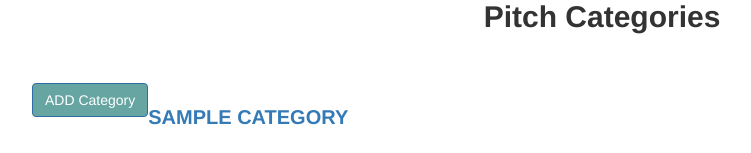
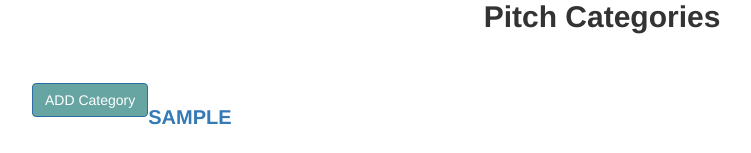
Before and after one commit to Belie06Loryn/One_-_Pitch, a Python web app: template app/templates/index.html in a window 1280 px wide. Shown: the part 647-800 px from the top of the page, without its empty margins (38-789 px from the left). Run offline with Jinja, Linux system fonts and the light colour scheme; the template is opened without the code that fills it: most values are stand-ins (such as "Sample title", 1, 10 or a date in 2020); some libraries are stand-ins or nearby versions; some web fonts are replaced.

Commit message:
displaying category

```diff
--- a/app/main/views.py
+++ b/app/main/views.py
@@ -29,10 +29,10 @@ def ibyiciro_bishya():
 
 @main.route('/ibyiciro/<int:id>')
 def category(id):
-    ibyiciros = Category.query.get(id)
+    ibyiciros = Category.get_ibyiciro(id)
     pit = Pitch.query.filter_by(ibyiciro=ibyiciros.id).all()
 
-    return render_template('ibyiciro.html', pit=pit, ibyiciro=ibyiciros)
+    return render_template('ibyiciro.html', pit=pit, category=ibyiciros)
 
 @main.route('/ibyiciro/view_pitch/add/<int:id>', methods=['GET', 'POST'])
 @login_required
--- a/app/templates/ibyiciro.html
+++ b/app/templates/ibyiciro.html
@@ -8,7 +8,7 @@
 
     <div class=" col-md-10 col-md-offset-1 col-sm-12">
 
-        <h3 class="text-center">{{category.name|upper}}</h3>
+        <h3 class="text-center">{{category.type_cate|upper}}</h3>
 
         <hr>
 
--- a/app/templates/index.html
+++ b/app/templates/index.html
@@ -20,8 +20,9 @@
 <br>
 <h3 class="add-category"><a class="btn btn-primary" href="/add/ibyiciro" style="background-color:#66a5a2; float:left;"><span aria-hidden="true"> ADD Category </span></a></h3>
 <br>
-<strong style="font-size: 20px;">{{ macro.displayCategoryList(category) }} </strong>
+<strong style="font-size: 20px;">{{ macro.displayCategoryList(ibyiciro) }} </strong>
+
 </div>
 
 
-{% endblock %}>
+{% endblock %}
--- a/app/templates/macros.html
+++ b/app/templates/macros.html
@@ -1,7 +1,7 @@
 {% macro displayCategoryList(category_list) %}
     {% for category in category_list%}
         <div>
-          <a href="{{url_for('main.category',id=ibyiciro.id)}}"><p>{{category.name|upper}}</p></a>
+          <a href="{{url_for('main.category',id=category.id)}}"><p>{{category.type_cate|upper}}</p></a>
         </div>
 
     {% endfor %}
```
